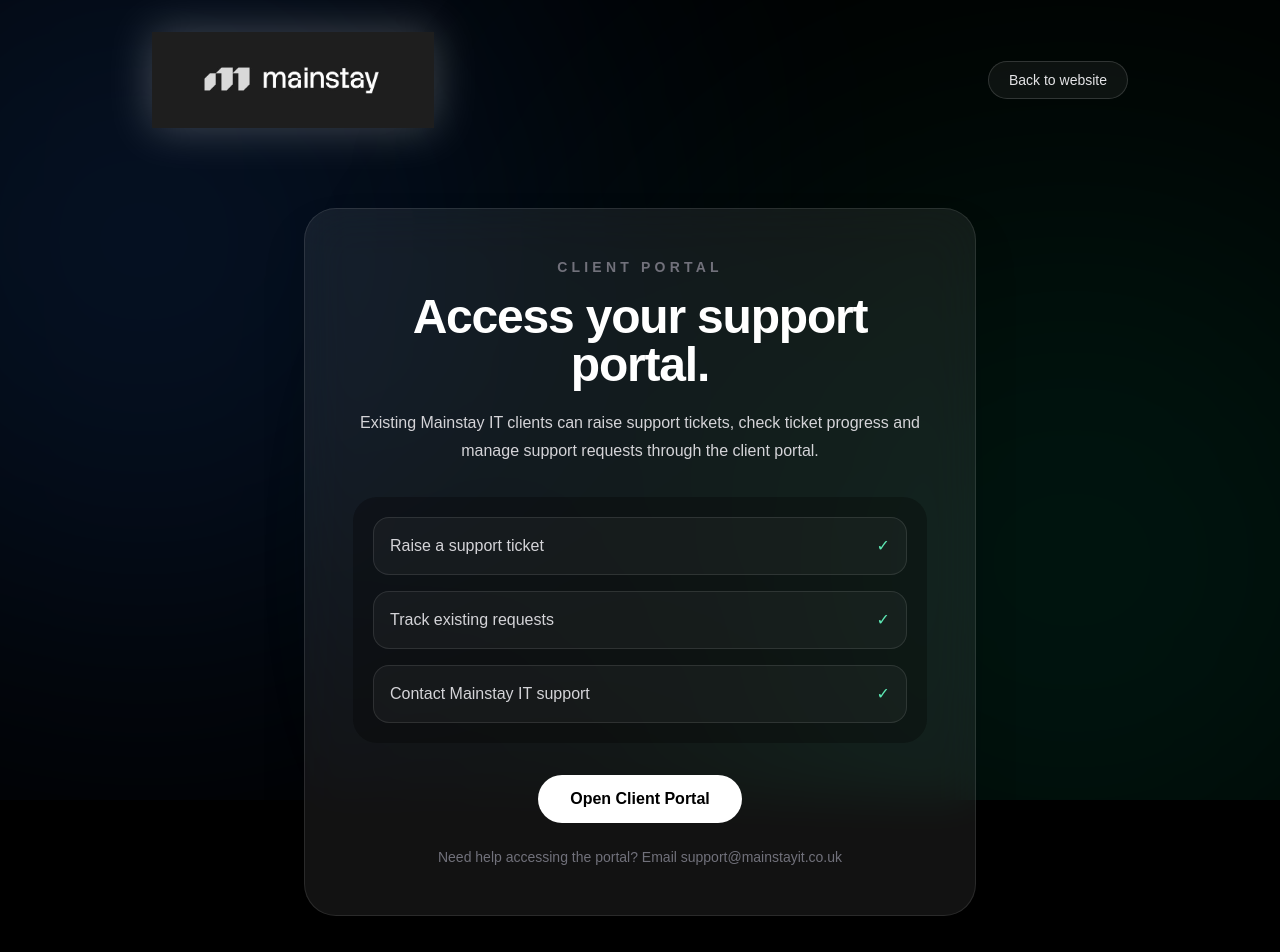
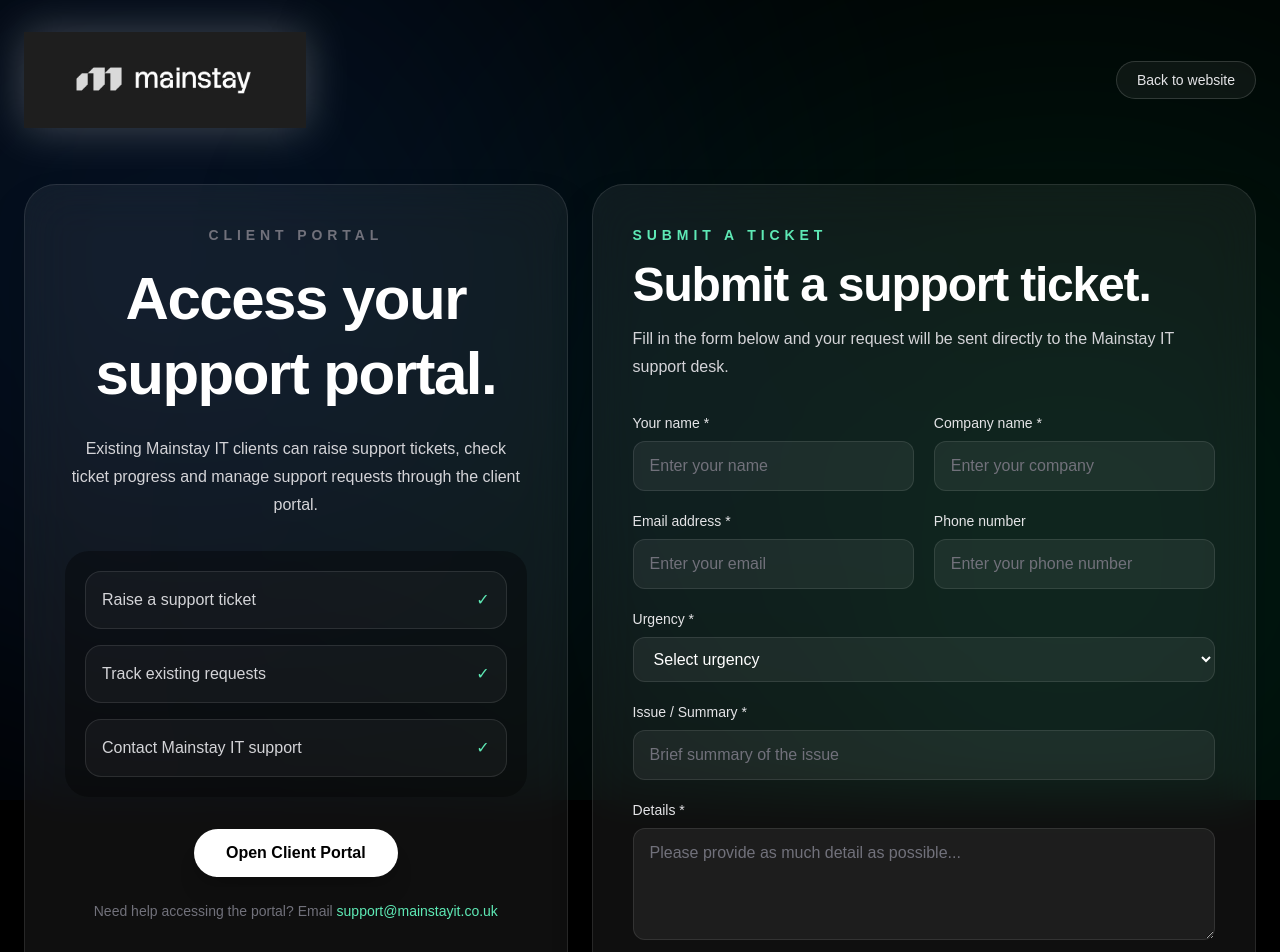
Before and after one commit to MainstayITLtd/mainstay-it, a Next.js app: page /client-login in a window 1280 px wide. Shown: the top 952 px of the page. Built offline with nearby package versions, Linux system fonts and the light colour scheme.

Commit message:
New support form added

```diff
--- a/app/client-login/page.tsx
+++ b/app/client-login/page.tsx
@@ -1,13 +1,60 @@
+"use client";
+
+import { useState } from "react";
+
 export default function ClientLogin() {
+  const [status, setStatus] = useState<"idle" | "sending" | "success" | "error">("idle");
+
+  async function handleSubmit(e: React.FormEvent<HTMLFormElement>) {
+    e.preventDefault();
+    setStatus("sending");
+
+    const form = e.currentTarget;
+    const data = new FormData(form);
+
+    try {
+      const response = await fetch("https://formspree.io/f/xgodewdl", {
+        method: "POST",
+        body: data,
+        headers: {
+          Accept: "application/json",
+        },
+      });
+
+      if (response.ok) {
+        setStatus("success");
+        form.reset();
+      } else {
+        setStatus("error");
+      }
+    } catch {
+      setStatus("error");
+    }
+  }
+
   return (
     <main className="relative min-h-screen overflow-hidden bg-black text-white">
+      <style>{`
+        @keyframes softMove {
+          0% { transform: translate3d(0, 0, 0) scale(1); }
+          50% { transform: translate3d(35px, -25px, 0) scale(1.04); }
+          100% { transform: translate3d(0, 0, 0) scale(1); }
+        }
+      `}</style>
+
       <div className="pointer-events-none fixed inset-0 z-0 overflow-hidden">
-        <div className="absolute left-[-20%] top-[-20%] h-[800px] w-[800px] rounded-full bg-blue-500/15 blur-[180px]" />
-        <div className="absolute right-[-15%] bottom-[-20%] h-[800px] w-[800px] rounded-full bg-emerald-400/12 blur-[190px]" />
+        <div
+          className="absolute left-[-20%] top-[-20%] h-[850px] w-[850px] rounded-full bg-blue-500/15 blur-[190px]"
+          style={{ animation: "softMove 28s ease-in-out infinite" }}
+        />
+        <div
+          className="absolute right-[-18%] bottom-[-25%] h-[900px] w-[900px] rounded-full bg-emerald-400/14 blur-[210px]"
+          style={{ animation: "softMove 34s ease-in-out infinite reverse" }}
+        />
       </div>
 
-      <div className="relative z-10 mx-auto flex min-h-screen max-w-5xl flex-col px-6 py-8">
-        <header className="flex items-center justify-between">
+      <div className="relative z-10 mx-auto max-w-7xl px-6 py-8">
+        <header className="mb-14 flex items-center justify-between">
           <a href="/">
             <img
               src="/Logo%20290426.jpeg"
@@ -16,50 +63,197 @@
             />
           </a>
 
-          <a href="/" className="rounded-full border border-white/15 bg-white/5 px-5 py-2 text-sm text-zinc-200 hover:bg-white hover:text-black">
+          <a
+            href="/"
+            className="rounded-full border border-white/15 bg-white/5 px-5 py-2 text-sm text-zinc-200 transition hover:bg-white hover:text-black"
+          >
             Back to website
           </a>
         </header>
 
-        <section className="flex flex-1 items-center justify-center py-20">
-          <div className="w-full max-w-2xl rounded-[2rem] border border-white/10 bg-white/[0.07] p-8 text-center shadow-2xl backdrop-blur-xl md:p-12">
-            <p className="mb-4 text-sm font-semibold uppercase tracking-[0.3em] text-zinc-500">
+        <section className="grid gap-6 pb-20 lg:grid-cols-[0.9fr_1.1fr]">
+          <div className="rounded-[2rem] border border-white/10 bg-white/[0.06] p-8 text-center shadow-2xl backdrop-blur-xl md:p-10">
+            <p className="mb-4 text-sm font-semibold uppercase tracking-[0.35em] text-zinc-500">
               Client Portal
             </p>
 
-            <h1 className="text-5xl font-bold tracking-tight">
+            <h1 className="text-5xl font-bold leading-tight tracking-tight md:text-6xl">
               Access your support portal.
             </h1>
 
-            <p className="mx-auto mt-5 max-w-xl leading-7 text-zinc-300">
+            <p className="mx-auto mt-6 max-w-xl leading-7 text-zinc-300">
               Existing Mainstay IT clients can raise support tickets, check ticket progress and manage support requests through the client portal.
             </p>
 
-            <div className="mt-8 grid gap-4 rounded-3xl bg-black/30 p-5 text-left">
-              <div className="flex justify-between gap-4 rounded-2xl border border-white/10 bg-white/[0.04] p-4">
-                <span className="text-zinc-300">Raise a support ticket</span>
-                <span className="text-emerald-300">✓</span>
-              </div>
-              <div className="flex justify-between gap-4 rounded-2xl border border-white/10 bg-white/[0.04] p-4">
-                <span className="text-zinc-300">Track existing requests</span>
-                <span className="text-emerald-300">✓</span>
-              </div>
-              <div className="flex justify-between gap-4 rounded-2xl border border-white/10 bg-white/[0.04] p-4">
-                <span className="text-zinc-300">Contact Mainstay IT support</span>
-                <span className="text-emerald-300">✓</span>
-              </div>
+            <div className="mt-8 rounded-3xl bg-black/35 p-5 text-left">
+              {[
+                "Raise a support ticket",
+                "Track existing requests",
+                "Contact Mainstay IT support",
+              ].map((item) => (
+                <div
+                  key={item}
+                  className="mb-4 flex items-center justify-between rounded-2xl border border-white/10 bg-white/[0.04] p-4 last:mb-0"
+                >
+                  <span className="text-zinc-300">{item}</span>
+                  <span className="text-emerald-300">✓</span>
+                </div>
+              ))}
             </div>
 
             <a
               href="http://support.mainstayit.co.uk/tickets"
-              className="mt-8 inline-block rounded-full bg-white px-8 py-3 font-semibold text-black hover:bg-zinc-200"
+              className="mt-8 inline-block rounded-full bg-white px-8 py-3 font-semibold text-black shadow-xl transition hover:-translate-y-0.5 hover:bg-zinc-200"
             >
               Open Client Portal
             </a>
 
             <p className="mt-6 text-sm text-zinc-500">
-              Need help accessing the portal? Email support@mainstayit.co.uk
+              Need help accessing the portal? Email{" "}
+              <a href="mailto:support@mainstayit.co.uk" className="text-emerald-300 hover:text-emerald-200">
+                support@mainstayit.co.uk
+              </a>
             </p>
+          </div>
+
+          <div className="rounded-[2rem] border border-white/10 bg-white/[0.06] p-8 shadow-2xl backdrop-blur-xl md:p-10">
+            <p className="mb-4 text-sm font-semibold uppercase tracking-[0.35em] text-emerald-300">
+              Submit a Ticket
+            </p>
+
+            <h2 className="text-4xl font-bold tracking-tight md:text-5xl">
+              Submit a support ticket.
+            </h2>
+
+            <p className="mt-4 max-w-2xl leading-7 text-zinc-300">
+              Fill in the form below and your request will be sent directly to the Mainstay IT support desk.
+            </p>
+
+            {status === "success" && (
+              <div className="mt-6 rounded-2xl border border-emerald-400/20 bg-emerald-400/10 p-4 text-sm font-medium text-emerald-300">
+                Thanks — your support ticket has been submitted. We’ll be in touch shortly.
+              </div>
+            )}
+
+            {status === "error" && (
+              <div className="mt-6 rounded-2xl border border-red-400/20 bg-red-400/10 p-4 text-sm font-medium text-red-300">
+                Something went wrong. Please try again or email support@mainstayit.co.uk.
+              </div>
+            )}
+
+            <form onSubmit={handleSubmit} className="mt-8 space-y-5">
+              <div className="grid gap-5 md:grid-cols-2">
+                <div>
+                  <label className="mb-2 block text-sm font-medium text-zinc-200">
+                    Your name *
+                  </label>
+                  <input
+                    type="text"
+                    name="name"
+                    required
+                    placeholder="Enter your name"
+                    className="w-full rounded-xl border border-white/10 bg-white/[0.06] px-4 py-3 text-white outline-none placeholder:text-zinc-500 focus:border-emerald-300"
+                  />
+                </div>
+
+                <div>
+                  <label className="mb-2 block text-sm font-medium text-zinc-200">
+                    Company name *
+                  </label>
+                  <input
+                    type="text"
+                    name="company"
+                    required
+                    placeholder="Enter your company"
+                    className="w-full rounded-xl border border-white/10 bg-white/[0.06] px-4 py-3 text-white outline-none placeholder:text-zinc-500 focus:border-emerald-300"
+                  />
+                </div>
+              </div>
+
+              <div className="grid gap-5 md:grid-cols-2">
+                <div>
+                  <label className="mb-2 block text-sm font-medium text-zinc-200">
+                    Email address *
+                  </label>
+                  <input
+                    type="email"
+                    name="email"
+                    required
+                    placeholder="Enter your email"
+                    className="w-full rounded-xl border border-white/10 bg-white/[0.06] px-4 py-3 text-white outline-none placeholder:text-zinc-500 focus:border-emerald-300"
+                  />
+                </div>
+
+                <div>
+                  <label className="mb-2 block text-sm font-medium text-zinc-200">
+                    Phone number
+                  </label>
+                  <input
+                    type="tel"
+                    name="phone"
+                    placeholder="Enter your phone number"
+                    className="w-full rounded-xl border border-white/10 bg-white/[0.06] px-4 py-3 text-white outline-none placeholder:text-zinc-500 focus:border-emerald-300"
+                  />
+                </div>
+              </div>
+
+              <div>
+                <label className="mb-2 block text-sm font-medium text-zinc-200">
+                  Urgency *
+                </label>
+                <select
+                  name="urgency"
+                  required
+                  defaultValue=""
+                  className="w-full rounded-xl border border-white/10 bg-white/[0.06] px-4 py-3 text-white outline-none focus:border-emerald-300"
+                >
+                  <option value="" disabled>
+                    Select urgency
+                  </option>
+                  <option value="Low">Low - general request</option>
+                  <option value="Medium">Medium - affecting work</option>
+                  <option value="High">High - urgent issue</option>
+                  <option value="Critical">Critical - business is down</option>
+                </select>
+              </div>
+
+              <div>
+                <label className="mb-2 block text-sm font-medium text-zinc-200">
+                  Issue / Summary *
+                </label>
+                <input
+                  type="text"
+                  name="summary"
+                  required
+                  placeholder="Brief summary of the issue"
+                  className="w-full rounded-xl border border-white/10 bg-white/[0.06] px-4 py-3 text-white outline-none placeholder:text-zinc-500 focus:border-emerald-300"
+                />
+              </div>
+
+              <div>
+                <label className="mb-2 block text-sm font-medium text-zinc-200">
+                  Details *
+                </label>
+                <textarea
+                  name="details"
+                  required
+                  placeholder="Please provide as much detail as possible..."
+                  className="h-28 w-full rounded-xl border border-white/10 bg-white/[0.06] px-4 py-3 text-white outline-none placeholder:text-zinc-500 focus:border-emerald-300"
+                />
+              </div>
+
+              <button
+                type="submit"
+                disabled={status === "sending"}
+                className="w-full rounded-xl bg-emerald-400 px-6 py-4 font-bold text-black transition hover:-translate-y-0.5 hover:bg-emerald-300 disabled:cursor-not-allowed disabled:opacity-60"
+              >
+                {status === "sending" ? "Submitting ticket..." : "Submit Ticket"}
+              </button>
+
+              <p className="text-center text-sm text-zinc-500">
+                Your information is secure and will only be used to process your support request.
+              </p>
+            </form>
           </div>
         </section>
       </div>
```
